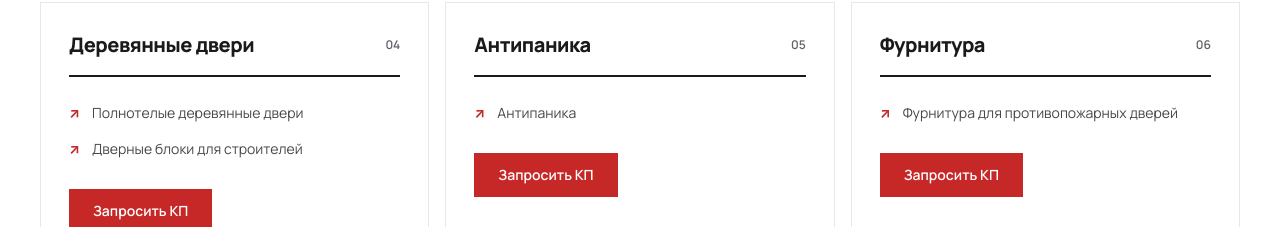
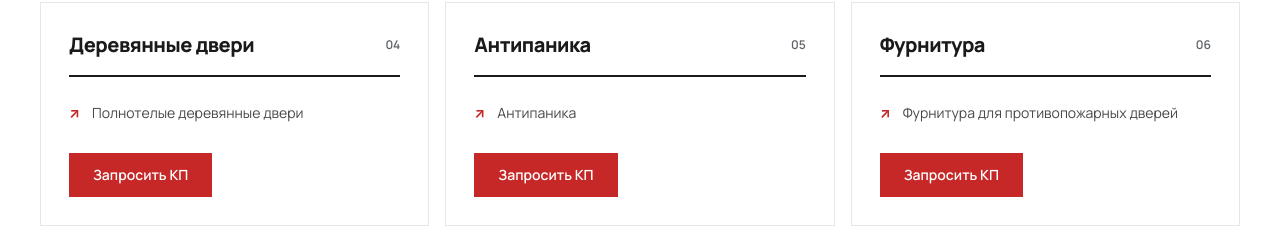
Before and after one commit to TaBLeTo4Ka11/nadezhny-partner, a React (Vite) app: page / in a window 1280 px wide. Shown: the part 1720-1947 px from the top of the page. Built offline with nearby package versions, Linux system fonts and the light colour scheme.

Commit message:
Keep builder door blocks in the verified armored category only

```diff
--- a/src/data/companyContent.ts
+++ b/src/data/companyContent.ts
@@ -24,7 +24,7 @@ export const catalog = [
     "Банковские лотки", "Двери 3 класса защиты", "Защитные двери", "Дверные блоки для строителей",
   ]},
   { group: "Деревянные двери", items: [
-    "Полнотелые деревянные двери", "Дверные блоки для строителей",
+    "Полнотелые деревянные двери",
   ]},
   { group: "Антипаника", items: ["Антипаника"] },
   { group: "Фурнитура", items: ["Фурнитура для противопожарных дверей"] },
```
